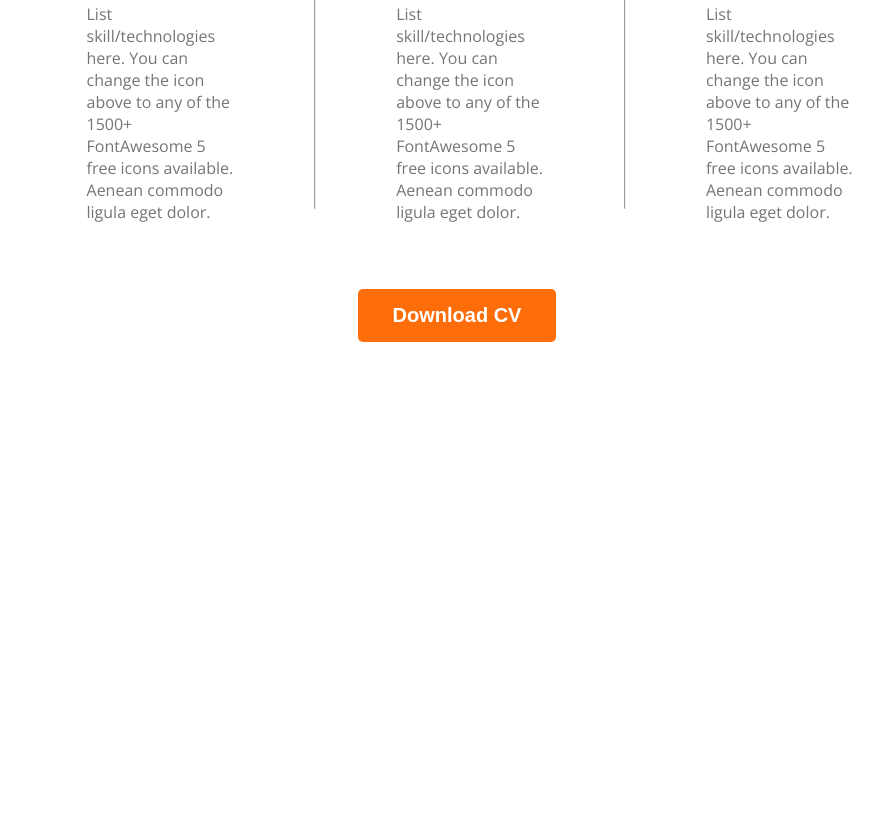
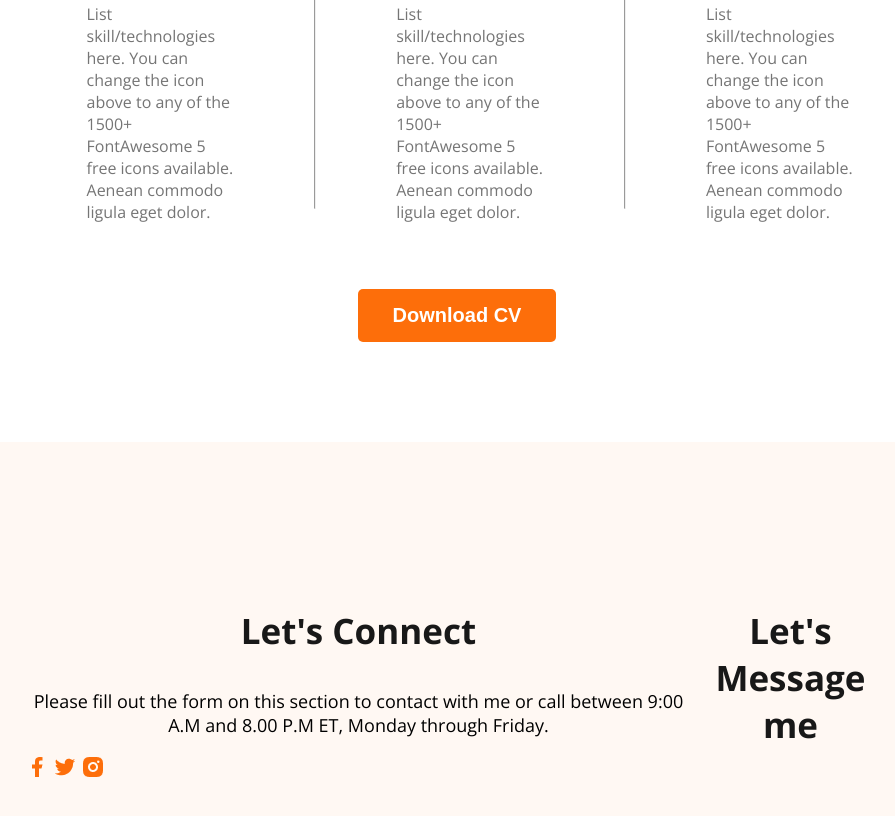
Before and after one commit to eversocurious/webdeveloper-portfolio, a plain HTML site: page index.html in a window 1280 px wide. Shown: the part 2595-3411 px from the top of the page, without its empty margins (183-1078 px from the left). Before the commit the page ends 2945 px from the top, so only its background shows below. Drawn offline with nearby package versions, Linux system fonts and the light colour scheme.

Commit message:
Basic Footer Done

```diff
--- a/index.html
+++ b/index.html
@@ -146,7 +146,18 @@
         </section>
     </main>
     <footer>
-
+        <div class="footer-column">
+            <h3 class="section-title">Let's Connect</h3>
+            <p class="section-description">Please fill out the form on this section to contact with me or call between 9:00 A.M and 8.00 P.M ET, Monday through Friday.</p>
+            <div class="socail-links">
+                <a href=""><img src="images/icons/facebook.png" alt=""></a>
+                <a href=""><img src="images/icons/twitter.png" alt=""></a>
+                <a href=""><img src="images/icons/insta.png" alt=""></a>
+            </div>
+        </div>
+        <div class="footer-column">
+            <h3 class="section-title">Let's Message me</h3>
+        </div>
     </footer>
 </body>
 </html>
--- a/styles/portfolio.css
+++ b/styles/portfolio.css
@@ -190,3 +190,11 @@
     text-align: center;
     margin-top: 50px;
  }
+
+ /* footer style */
+ footer{
+    display: flex;
+    background: #FFF8F3;
+    margin-top: 100px;
+    padding: 130px 200px;
+ }
```
